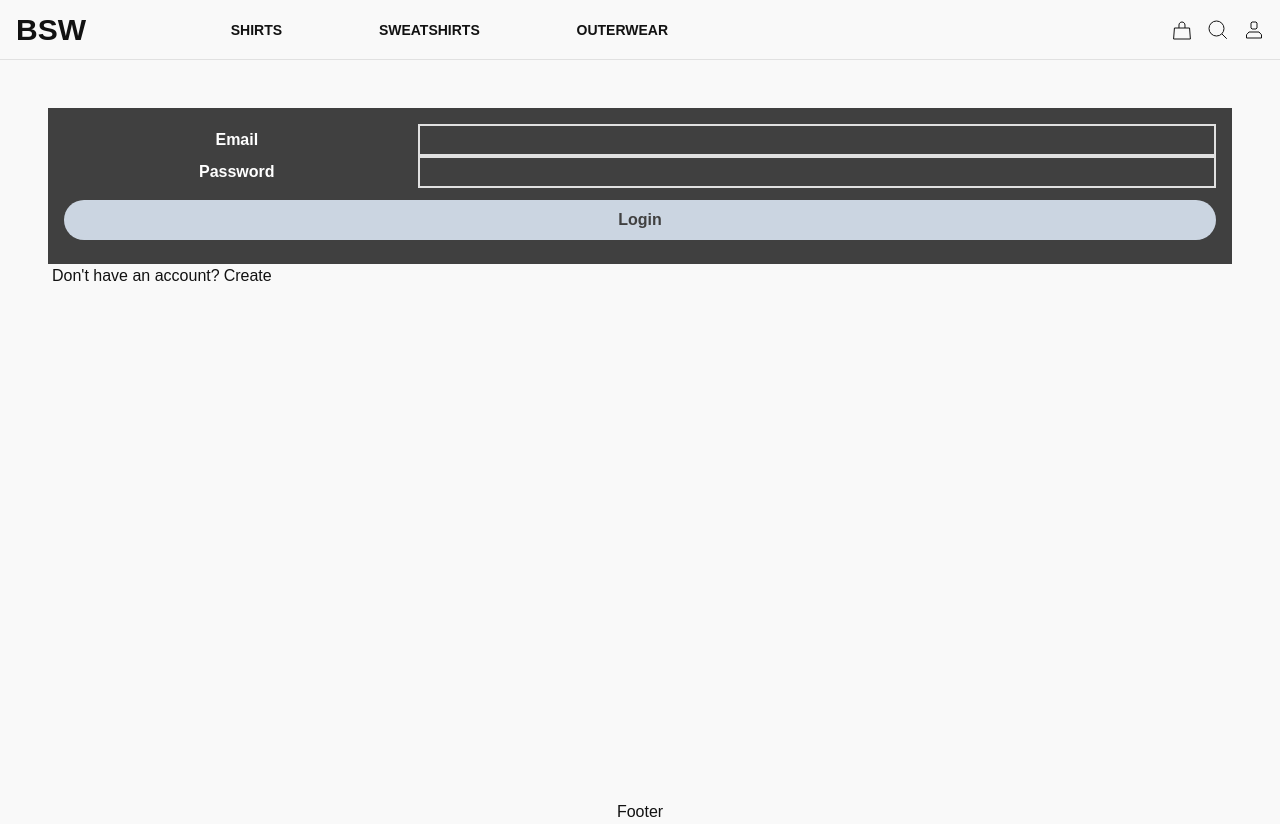
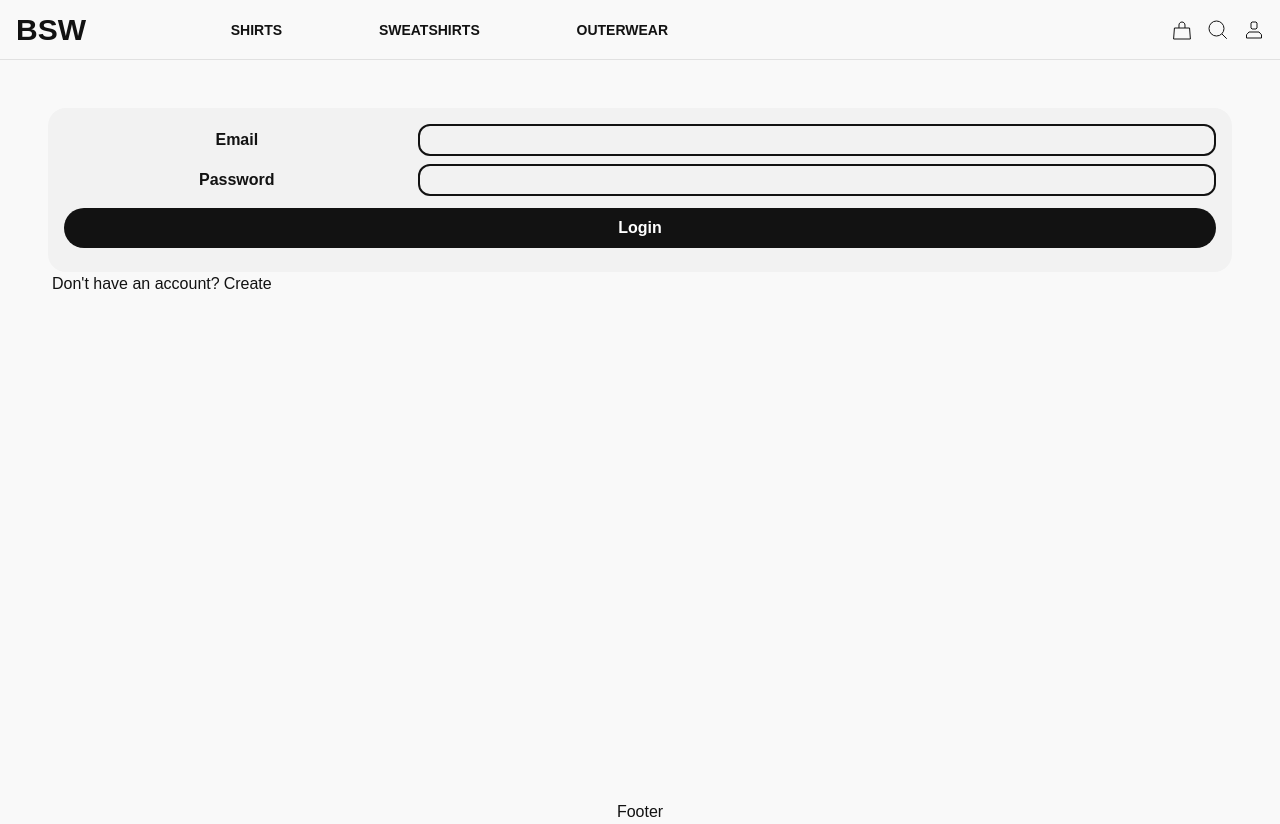
Before and after one commit to duncanmatt/ecomm_next, a Next.js app: page /Login in a window 1280 px wide. Built offline with nearby package versions, Linux system fonts and the light colour scheme; no server answers.

Commit message:
update colors on login page

```diff
--- a/src/pages/Login.tsx
+++ b/src/pages/Login.tsx
@@ -44,21 +44,21 @@ const Login = () => {
       <div className='min-h-main relative'>
         <div className='p-3rem'>
           <div className='flex flex-col justify-center'>
-            <div className='flex bg-neutral-700 rounded-lg'>
+            <div className='flex bg-[#f2f2f2] rounded-sm'>
               <form
                 className='p-4 justify-between flex flex-1 gap-3 flex-col '
                 onSubmit={handleSubmit}
               >
-                <div className='flex flex-col flex-1 justify-evenly'>
+                <div className='flex flex-col flex-1 gap-2'>
                   <span className='flex flex-row gap-2 items-center h-8'>
                     <label
-                      className='text-white text-center font-semibold basis-30'
+                      className='text-center font-semibold basis-30'
                       htmlFor='email'
                     >
                       Email
                     </label>
                     <input
-                      className='rounded-xl border-2 bg-inherit border-g flex flex-1 h-full flex-0 text-white px-4'
+                      className='rounded-xl border-2 bg-inherit border-b rounded-xs flex flex-1 h-full flex-0 px-4'
                       type='email'
                       id='email'
                       name='email'
@@ -66,13 +66,13 @@ const Login = () => {
                   </span>
                   <span className='flex flex-row gap-2 items-center h-8'>
                     <label
-                      className='text-white text-center font-semibold basis-30'
+                      className=' text-center font-semibold basis-30'
                       htmlFor='password'
                     >
                       Password
                     </label>
                     <input
-                      className='rounded-xl border-2 bg-inherit border-g flex flex-1 h-full flex-0 text-white px-4'
+                      className='rounded-xl border-2 bg-inherit border-b rounded-xs flex flex-1 h-full flex-0 px-4'
                       type='password'
                       id='password'
                       name='password'
@@ -82,7 +82,7 @@ const Login = () => {
                 <div>
                   <span className='flex mb-2 h-10'>
                     <input
-                      className='border-2 border-transparent text-neutral-700 font-bold bg-slate-300 hover:bg-slate-400 rounded-reg flex-1'
+                      className='border-2 border-transparent text-white font-bold bg-b hover:bg-[#c1c1c1] hover:text-b rounded-reg flex-1'
                       type='submit'
                       value='Login'
                     />
```
